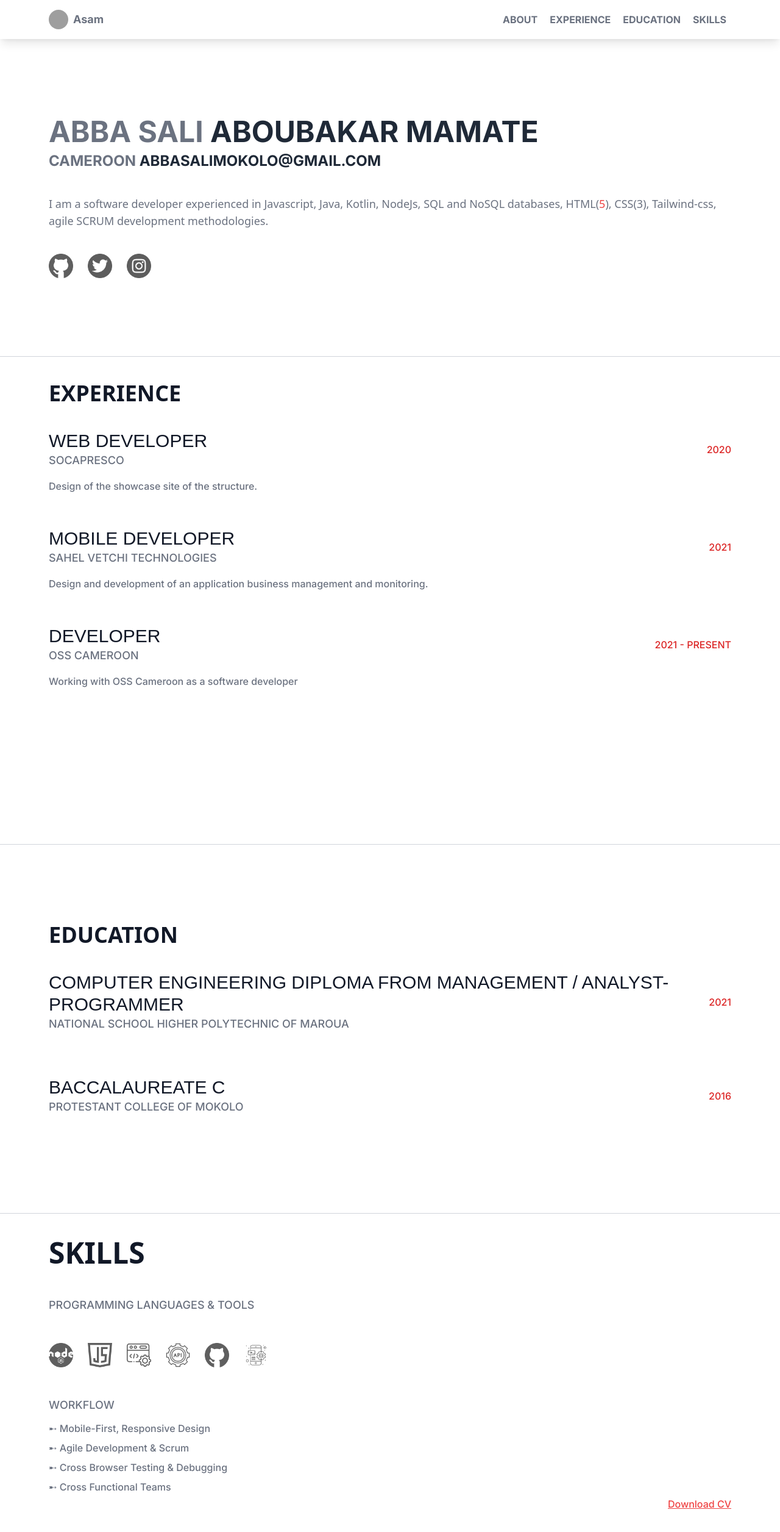
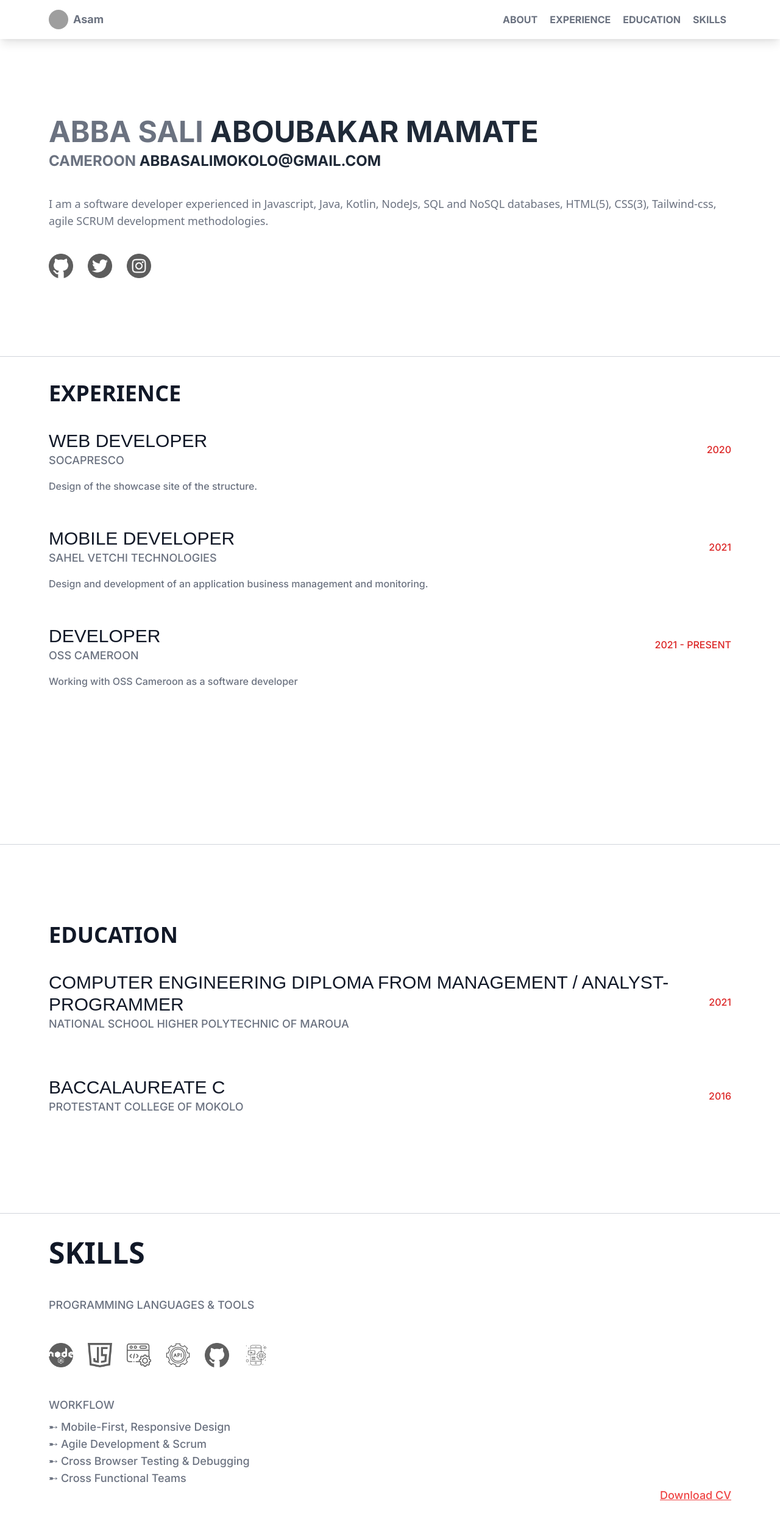
Before and after one commit to Asam237/Asam237, a Nuxt app: page / in a window 1280 px wide. Shown: the top 2512 px of the page at 61% size. Built offline with nearby package versions, Linux system fonts and the light colour scheme; grey boxes are pictures that could not be loaded; a web font is replaced by a local one.

Commit message:
review 2

```diff
--- a/components/About.vue
+++ b/components/About.vue
@@ -41,8 +41,8 @@
         "
       >
         I am a software developer experienced in Javascript, Java, Kotlin,
-        NodeJs, SQL and NoSQL databases, HTML(<span class="text-red-500">5</span
-        >), CSS(3), Tailwind-css, agile SCRUM development methodologies.
+        NodeJs, SQL and NoSQL databases, HTML(5), CSS(3), Tailwind-css, agile
+        SCRUM development methodologies.
       </p>
       <div class="flex pt-5 md:pt-10">
         <div
@@ -53,7 +53,19 @@
           <ul>
             <li>
               <a :href="item.link"
-                ><img :src="item.picture" class="w-10 h-10 mr-3 sm:mr-6" alt=""
+                ><img
+                  :src="item.picture"
+                  class="
+                    w-10
+                    h-10
+                    mr-3
+                    sm:mr-6
+                    transform
+                    transition
+                    duration-500
+                    hover:scale-125
+                  "
+                  :alt="item.name"
               /></a>
             </li>
           </ul>
--- a/components/Header.vue
+++ b/components/Header.vue
@@ -103,11 +103,11 @@
 <script>
 export default {
   name: 'HeaderComponent',
+
   data() {
     return {
       name: 'Abba Sali',
       profilPicture: require('../static/profile.jpg'),
-
       setID: 'about',
     }
   },
@@ -119,5 +119,13 @@ export default {
       return this.$store.state.header.headerlinks
     },
   },
+  mounted() {
+    const btn = document.querySelector('button.mobile-menu-button')
+    const menu = document.querySelector('.mobile-menu')
+
+    btn.addEventListener('click', () => {
+      menu.classList.toggle('hidden')
+    })
+  },
 }
 </script>
--- a/components/Skills.vue
+++ b/components/Skills.vue
@@ -36,7 +36,20 @@
           v-for="(item, index) in skills"
           :key="index"
         >
-          <img class="w-10 h-10 mr-3 sm:mr-6" :src="item" alt="" />
+          <img
+            class="
+              w-10
+              h-10
+              mr-3
+              sm:mr-6
+              transform
+              transition
+              duration-500
+              hover:scale-125
+            "
+            :src="item"
+            alt=""
+          />
         </div>
       </div>
       <p
@@ -57,14 +70,18 @@
       </p>
       <div class="site__skills__workflow flex flex-col pt-2 leading-8">
         <div v-for="(item, index) in workflows" :key="index">
-          <p class="text-gray-500" style="font-family: 'Inter', sans-serif">
+          <p
+            class="text-gray-500 text-xs md:text-lg leading-7"
+            style="font-family: 'Inter', sans-serif"
+          >
             <span>&#10168;</span> {{ item }}
           </p>
         </div>
       </div>
       <a
         style="font-family: 'Inter', sans-serif"
-        href="#"
+        href="/CV_ABBA_SALI.pdf"
+        target="_blank"
         class="
           site__download-cv
           underline
@@ -73,9 +90,16 @@
           flex
           justify-start
           md:justify-end
+          text-xs
+          md:text-lg
+          pt-4
+          md:pt-0
         "
-        >Download CV</a
       >
+        <span class="transform transition duration-500 hover:scale-125">
+          Download CV
+        </span>
+      </a>
     </div>
   </div>
 </template>
--- a/store/socials.js
+++ b/store/socials.js
@@ -2,17 +2,17 @@ export const state = () => ({
   socials: [
     {
       name: "Github",
-      link: "#",
+      link: "https://github.com/Asam237",
       picture: require('../static/github.png'),
     },
     {
       name: "Twitter",
-      link: "#",
+      link: "https://twitter.com/asam_237",
       picture: require('../static/twitter.png'),
     },
     {
       name: "Instagram",
-      link: "#",
+      link: "https://www.instagram.com/as4m237__/",
       picture: require('../static/instagram.png'),
     },
   ]
```
Also changed, not shown: pages/index.vue (+0 -9 lines), 1 other file (tests, documents, lock files or other folders).
